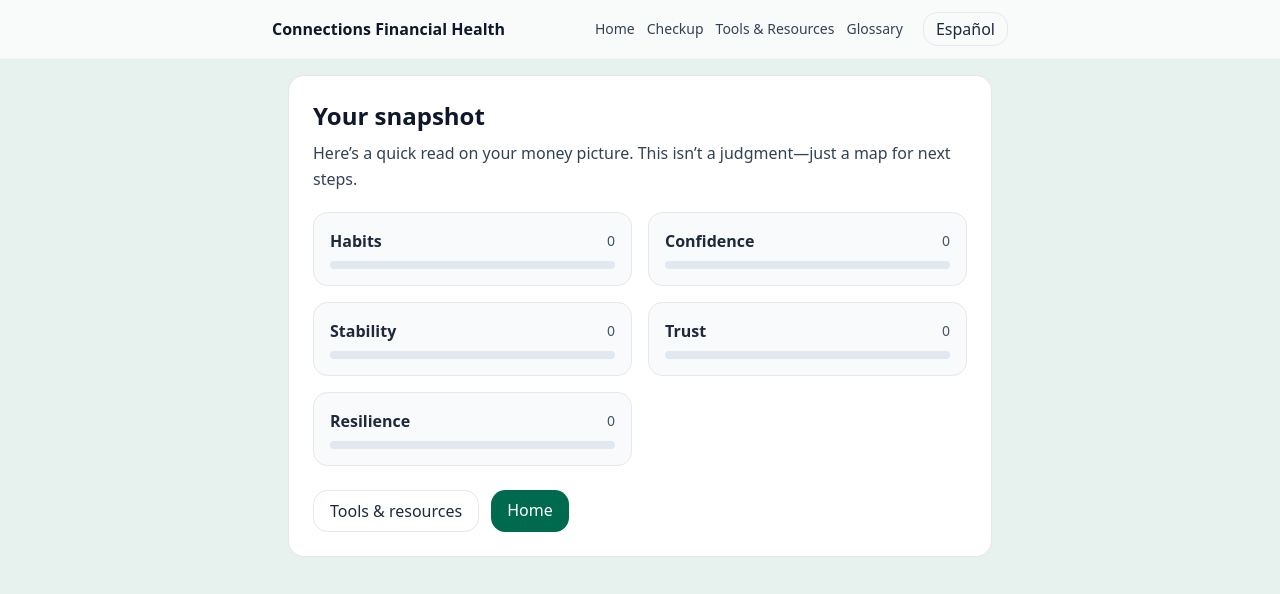
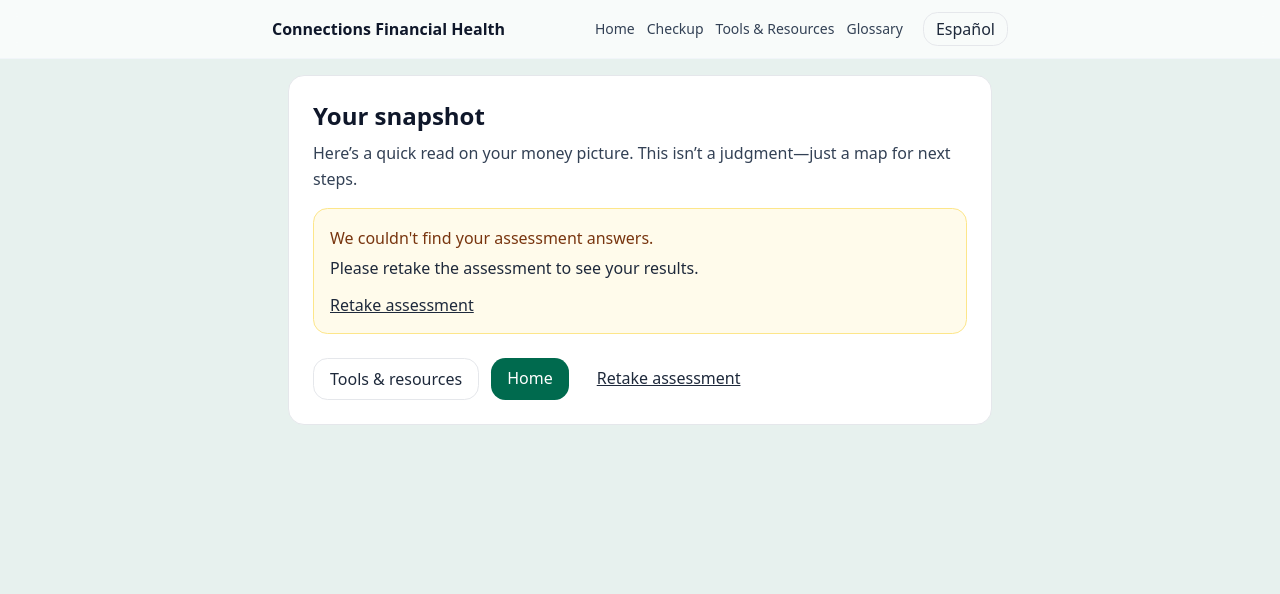
Before and after one commit to Ktm0660/CCU_Fin_Health, a Next.js app: page /results-v2 in a window 1280 px wide. Shown: the top 594 px of the page. Built offline with nearby package versions, Linux system fonts and the light colour scheme.

Commit message:
Wire results v2 to real scoring

```diff
--- a/pages/results-v2.tsx
+++ b/pages/results-v2.tsx
@@ -1,66 +1,190 @@
 import { useEffect, useMemo, useState } from "react";
 import Link from "next/link";
+import { useRouter } from "next/router";
 
-type Pillar = "habits"|"confidence"|"stability"|"trust"|"resilience";
-type Weight = Partial<Record<Pillar, number>>;
+import {
+  bucketCopy,
+  bucketize5,
+  normalize0to100,
+  questionsBase,
+  scoreAnswers,
+  type AnswerMap,
+  type BucketKey5,
+  type Pillar,
+} from "@/data/assessment";
+import { getLangFromQueryOrStorage, hrefWithLang, type Lang } from "@/lib/lang";
+import { loadAnswers } from "@/lib/state";
 
-const LS_KEY = "assessmentV2Answers";
+type PillarMetric = {
+  raw: number;
+  max: number;
+  pct: number;
+  bucket: BucketKey5;
+};
 
-function sum(obj: Record<string, number>) { return Object.values(obj).reduce((a,b)=>a+(typeof b==="number"?b:0),0); }
+type PillarCopy = {
+  title: string;
+  summary: string;
+};
+
+const LS_KEYS = ["assessmentV2Answers", "lastAnswers"];
+
+function safeParse(obj: string | null): AnswerMap | undefined {
+  if (!obj) return undefined;
+  try {
+    const parsed = JSON.parse(obj);
+    if (parsed && typeof parsed === "object") return parsed as AnswerMap;
+  } catch {}
+  return undefined;
+}
+
+function readAnswers(queryA: string | string[] | undefined): AnswerMap {
+  if (typeof window === "undefined") return {};
+
+  if (typeof queryA === "string" && queryA.trim().startsWith("{")) {
+    try {
+      return JSON.parse(queryA) as AnswerMap;
+    } catch {}
+  }
+
+  for (const key of LS_KEYS) {
+    const parsed = safeParse(localStorage.getItem(key));
+    if (parsed) return parsed;
+  }
+
+  const last = loadAnswers();
+  if (last && typeof last === "object") {
+    if ("answers" in (last as any)) return ((last as any).answers ?? {}) as AnswerMap;
+    return last as AnswerMap;
+  }
+
+  return {};
+}
 
 export default function ResultsV2() {
-  const [answers, setAnswers] = useState<Record<string, number>>({});
-  const [metrics, setMetrics] = useState<Weight>({});
+  const router = useRouter();
+  const lang = (typeof window !== "undefined" ? getLangFromQueryOrStorage() : "en") as Lang;
+  const [answers, setAnswers] = useState<AnswerMap>({});
 
   useEffect(() => {
-    try {
-      const raw = window.localStorage.getItem(LS_KEY);
-      const parsed = raw ? JSON.parse(raw) : {};
-      if (parsed && typeof parsed === "object") setAnswers(parsed);
-    } catch {}
+    setAnswers(readAnswers(router.query.a));
+  }, [router.query.a]);
+
+  const hasAnswers = Object.keys(answers || {}).length > 0;
+
+  const metrics = useMemo(() => {
+    if (!hasAnswers) return {} as Record<Pillar, PillarMetric>;
+    const score = scoreAnswers(questionsBase, answers);
+    const pillars = Object.keys(score.byPillar) as Pillar[];
+    return pillars.reduce((acc, pillar) => {
+      const raw = score.byPillar[pillar] ?? 0;
+      const max = score.maxByPillar[pillar] ?? 0;
+      const pct = normalize0to100(raw, Math.max(1, max));
+      const bucket = bucketize5(max > 0 ? raw / max : 0) as BucketKey5;
+      acc[pillar] = { raw, max, pct, bucket };
+      return acc;
+    }, {} as Record<Pillar, PillarMetric>);
+  }, [answers, hasAnswers]);
+
+  const copies = useMemo(() => {
+    const result: Partial<Record<Pillar, PillarCopy>> = {};
+    (Object.keys(metrics) as Pillar[]).forEach(p => {
+      const bucket = metrics[p]?.bucket;
+      if (bucket) {
+        const c = bucketCopy[bucket]?.[lang];
+        if (c) result[p] = { title: c.title, summary: c.summary };
+      }
+    });
+    return result;
+  }, [lang, metrics]);
+
+  useEffect(() => {
+    if (typeof window !== "undefined") window.scrollTo({ top: 0 });
   }, []);
 
-  // Compute simple placeholder metrics so page never crashes even if data module changes.
-  const total = useMemo(() => sum(answers), [answers]);
-  useEffect(() => {
-    // Map the raw total into pseudo buckets across pillars so UI has content
-    // (Your real scoring logic can be wired here; this prevents runtime crashes.)
-    const base = Math.max(0, total);
-    const m: Weight = {
-      habits: Math.round(base * 0.25),
-      confidence: Math.round(base * 0.22),
-      stability: Math.round(base * 0.22),
-      trust: Math.round(base * 0.16),
-      resilience: Math.round(base * 0.15),
-    };
-    setMetrics(m);
-  }, [total]);
+  const retakeHref = hrefWithLang("/assessment", lang);
+  const toolsHref = hrefWithLang("/tools", lang);
+  const homeHref = hrefWithLang("/", lang);
 
   return (
     <section className="p-4 max-w-3xl mx-auto">
       <div className="bg-white rounded-2xl border p-6">
-        <h1 className="text-2xl font-semibold">Your snapshot</h1>
+        <h1 className="text-2xl font-semibold">
+          {lang === "en" ? "Your snapshot" : "Tu panorama"}
+        </h1>
         <p className="text-slate-700 mt-2">
-          Here’s a quick read on your money picture. This isn’t a judgment—just a map for next steps.
+          {lang === "en"
+            ? "Here’s a quick read on your money picture. This isn’t a judgment—just a map for next steps."
+            : "Un vistazo rápido a tu situación financiera. No es un juicio, sino una guía para los próximos pasos."}
         </p>
 
+        {!hasAnswers && (
+          <div className="mt-4 rounded-xl border border-amber-200 bg-amber-50 p-4">
+            <p className="text-amber-900 font-medium">
+              {lang === "en"
+                ? "We couldn't find your assessment answers."
+                : "No pudimos encontrar tus respuestas de la evaluación."}
+            </p>
+            <p className="text-slate-800 mt-1">
+              {lang === "en"
+                ? "Please retake the assessment to see your results."
+                : "Vuelve a tomar la evaluación para ver tus resultados."}
+            </p>
+            <div className="mt-3">
+              <Link href={retakeHref} className="underline">
+                {lang === "en" ? "Retake assessment" : "Repetir evaluación"}
+              </Link>
+            </div>
+          </div>
+        )}
+
+        {hasAnswers && (
           <div className="grid md:grid-cols-2 gap-4 mt-5">
-          {Object.entries(metrics).map(([k,v])=> (
-            <div key={k} className="rounded-xl border p-4 bg-slate-50">
+            {(Object.keys(metrics) as Pillar[]).map((pillar) => {
+              const metric = metrics[pillar];
+              const copy = copies[pillar];
+              const label = pillar.charAt(0).toUpperCase() + pillar.slice(1);
+              return (
+                <div key={pillar} className="rounded-xl border p-4 bg-slate-50">
                   <div className="flex items-center justify-between">
-                <b className="capitalize">{k}</b>
-                <span className="text-sm text-slate-600">{v}</span>
+                    <b className="capitalize">{label}</b>
+                    <span className="text-sm text-slate-600">
+                      {metric.raw} / {metric.max}
+                    </span>
                   </div>
                   <div className="h-2 bg-slate-200 rounded-full mt-2">
-                <div className="h-2 rounded-full" style={{width:`${Math.min(100, v)}%`, background:"#006a4e"}} />
+                    <div
+                      className="h-2 rounded-full"
+                      style={{ width: `${Math.min(100, metric.pct)}%`, background: "#006a4e" }}
+                    />
+                  </div>
+                  <div className="mt-3 text-sm text-slate-800">
+                    <div className="font-semibold text-slate-900">
+                      {copy?.title || (lang === "en" ? "Keep going" : "Sigue avanzando")}
+                    </div>
+                    <p className="mt-1 leading-relaxed">
+                      {copy?.summary ||
+                        (lang === "en"
+                          ? "Your answers help us tailor next steps for this area."
+                          : "Tus respuestas nos ayudan a personalizar los próximos pasos en esta área.")}
+                    </p>
                   </div>
                 </div>
-          ))}
+              );
+            })}
           </div>
+        )}
 
-        <div className="mt-6 flex gap-3">
-          <Link href="/tools" className="px-4 py-2 rounded-xl border">Tools & resources</Link>
-          <Link href="/" className="px-4 py-2 rounded-xl text-white" style={{background:"#006a4e"}}>Home</Link>
+        <div className="mt-6 flex gap-3 flex-wrap">
+          <Link href={toolsHref} className="px-4 py-2 rounded-xl border">
+            {lang === "en" ? "Tools & resources" : "Herramientas y recursos"}
+          </Link>
+          <Link href={homeHref} className="px-4 py-2 rounded-xl text-white" style={{ background: "#006a4e" }}>
+            {lang === "en" ? "Home" : "Inicio"}
+          </Link>
+          <Link href={retakeHref} className="px-4 py-2 rounded-xl underline">
+            {lang === "en" ? "Retake assessment" : "Repetir evaluación"}
+          </Link>
         </div>
       </div>
     </section>
```
Lines whose indentation alone changed are shown as unchanged.
